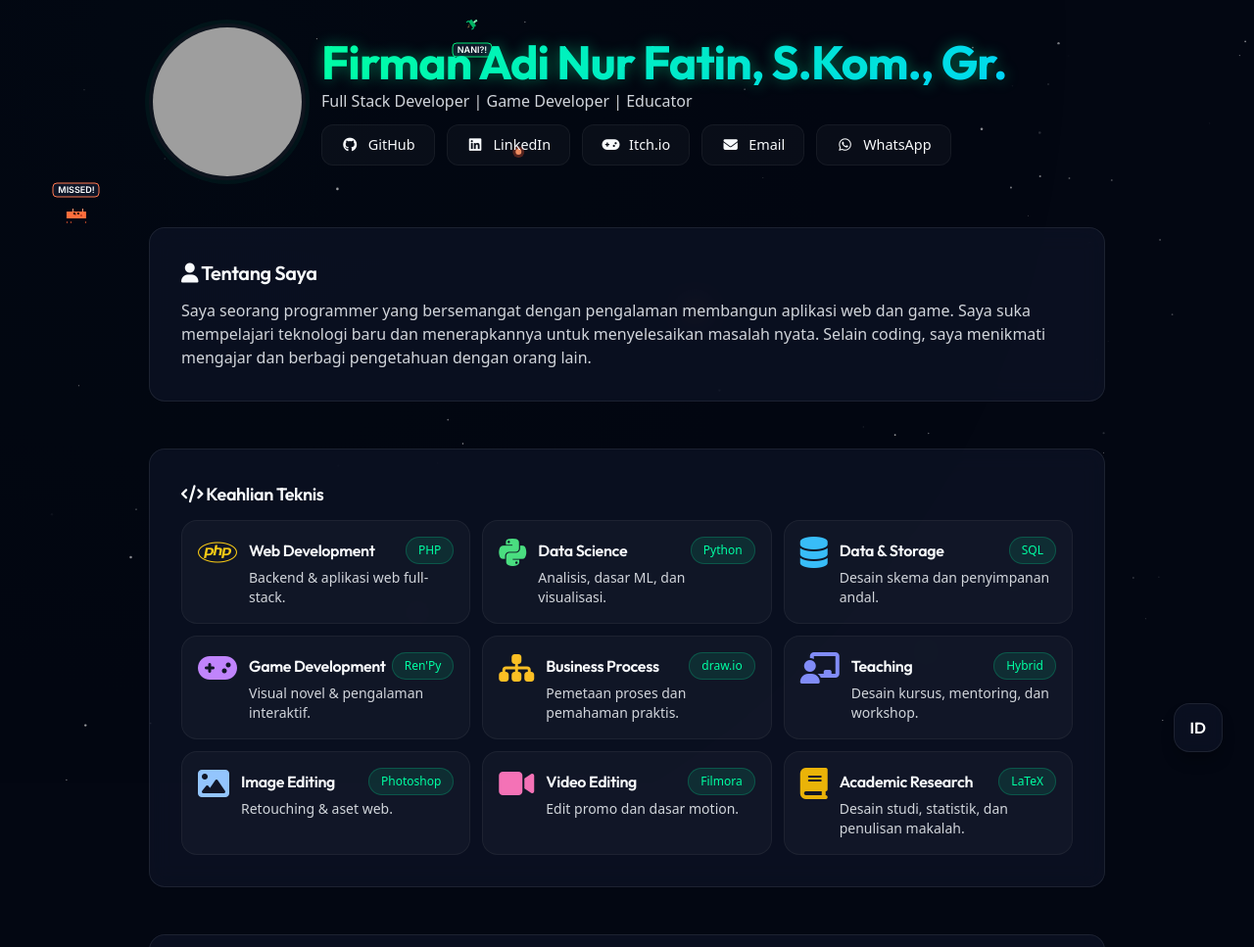
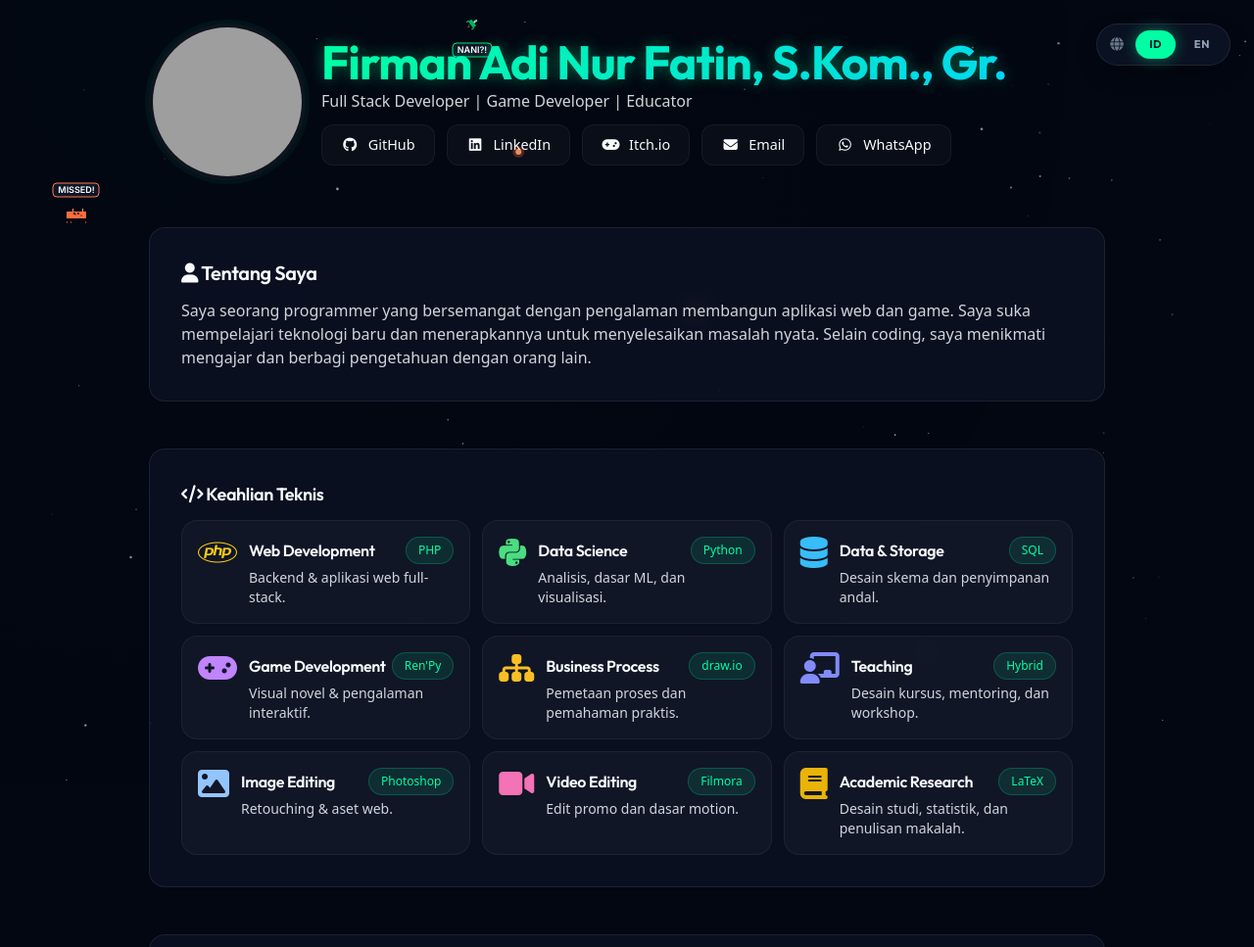
Before and after one commit to psychohaxer/psychohaxer.github.io, a PHP site: page / in a window 1280 px wide. Shown: the top 967 px of the page at 98% size. Run offline with PHP 8.4, Linux system fonts and the light colour scheme; some libraries are stand-ins or nearby versions; grey boxes are pictures that could not be loaded.

Commit message:
feat: implement image preview, carousel modal controls, and client-side localization system

```diff
--- a/assets/css/style.css
+++ b/assets/css/style.css
@@ -380,30 +380,62 @@ h1, h2, h3, h4, h5, h6 {
 .img-modal-nav.left { left: 2rem; }
 .img-modal-nav.right { right: 2rem; }
 
-/* Language Toggle */
-.lang-toggle {
+/* Language Switcher - Premium Segmented Control */
+.lang-switcher {
     position: fixed;
-    bottom: 2rem;
-    right: 2rem;
-    z-index: 90;
-    background: var(--card-bg);
-    backdrop-filter: blur(8px);
+    top: 1.5rem;
+    right: 1.5rem;
+    z-index: 100;
+    display: flex;
+    align-items: center;
+    gap: 0.25rem;
+    background: rgba(15, 23, 42, 0.7);
+    backdrop-filter: blur(12px);
+    -webkit-backdrop-filter: blur(12px);
     border: 1px solid var(--card-border);
-    color: white;
-    padding: 0.75rem 1rem;
-    border-radius: 1rem;
-    font-weight: 600;
-    font-family: 'Outfit', sans-serif;
+    padding: 0.35rem;
+    border-radius: 100px;
+    box-shadow: 0 10px 25px -5px rgba(0, 0, 0, 0.4);
+    transition: all 0.3s cubic-bezier(0.4, 0, 0.2, 1);
+}
+
+.lang-switcher:hover {
+    border-color: rgba(0, 255, 163, 0.3);
+    transform: translateY(-2px);
+}
+
+.lang-icon {
+    color: var(--text-secondary);
+    font-size: 0.85rem;
+    margin: 0 0.5rem;
+    opacity: 0.7;
+}
+
+.lang-btn {
+    background: transparent;
+    border: none;
+    color: var(--text-secondary);
+    font-size: 0.7rem;
+    font-weight: 700;
+    padding: 0.4rem 0.9rem;
+    border-radius: 100px;
     cursor: pointer;
     transition: all 0.3s ease;
-    box-shadow: 0 10px 15px -3px rgba(0, 0, 0, 0.3);
+    font-family: 'Outfit', sans-serif;
+    letter-spacing: 0.05em;
+    position: relative;
+    z-index: 1;
 }
 
-.lang-toggle:hover {
-    border-color: var(--accent);
-    color: var(--accent);
-    transform: translateY(-4px);
-    box-shadow: 0 20px 25px -5px rgba(0, 0, 0, 0.4);
+.lang-btn:hover:not(.active) {
+    color: var(--text-primary);
+    background: rgba(255, 255, 255, 0.05);
+}
+
+.lang-btn.active {
+    background: var(--accent);
+    color: #0f172a;
+    box-shadow: 0 0 15px var(--accent-glow);
 }
 
 /* Animations */
@@ -482,11 +514,15 @@ h1, h2, h3, h4, h5, h6 {
         font-size: 0.8rem;
     }
 
-    .lang-toggle {
-        bottom: 1rem;
+    .lang-switcher {
+        top: 1rem;
         right: 1rem;
-        padding: 0.5rem 0.75rem;
-        font-size: 0.8rem;
+        padding: 0.25rem;
+    }
+
+    .lang-btn {
+        padding: 0.35rem 0.75rem;
+        font-size: 0.65rem;
     }
 }
 
--- a/assets/js/script.js
+++ b/assets/js/script.js
@@ -268,27 +268,37 @@ if (input) {
             }
         });
         document.documentElement.lang = lang;
-        const btn = document.getElementById('langToggle');
-        if (btn) {
-            btn.textContent = lang.toUpperCase();
-            btn.setAttribute('aria-label', lang === 'id' ? 'Bahasa' : 'Language');
+
+        // Update new segmented switcher
+        const switcher = document.getElementById('langSwitcher');
+        if (switcher) {
+            switcher.querySelectorAll('.lang-btn').forEach(b => {
+                b.classList.toggle('active', b.getAttribute('data-lang') === lang);
+                b.setAttribute('aria-pressed', b.getAttribute('data-lang') === lang);
+            });
         }
+
         localStorage.setItem('lang', lang);
     }
 
     document.addEventListener('DOMContentLoaded', function () {
-        let btn = document.getElementById('langToggle');
-        if (!btn) {
-            btn = document.createElement('button');
-            btn.id = 'langToggle';
-            btn.className = 'lang-toggle';
-            btn.type = 'button';
-            document.body.appendChild(btn);
+        let switcher = document.getElementById('langSwitcher');
+        if (!switcher) {
+            switcher = document.createElement('div');
+            switcher.id = 'langSwitcher';
+            switcher.className = 'lang-switcher';
+            switcher.innerHTML = `
+                <div class="lang-icon"><i class="fas fa-globe"></i></div>
+                <button class="lang-btn" data-lang="id" aria-label="Bahasa Indonesia">ID</button>
+                <button class="lang-btn" data-lang="en" aria-label="English">EN</button>
+            `;
+            document.body.appendChild(switcher);
         }
 
-        btn.addEventListener('click', function () {
-            const next = lang === 'id' ? 'en' : 'id';
-            applyLang(next);
+        switcher.querySelectorAll('.lang-btn').forEach(btn => {
+            btn.addEventListener('click', function () {
+                applyLang(this.getAttribute('data-lang'));
+            });
         });
 
         applyLang(lang);
```
